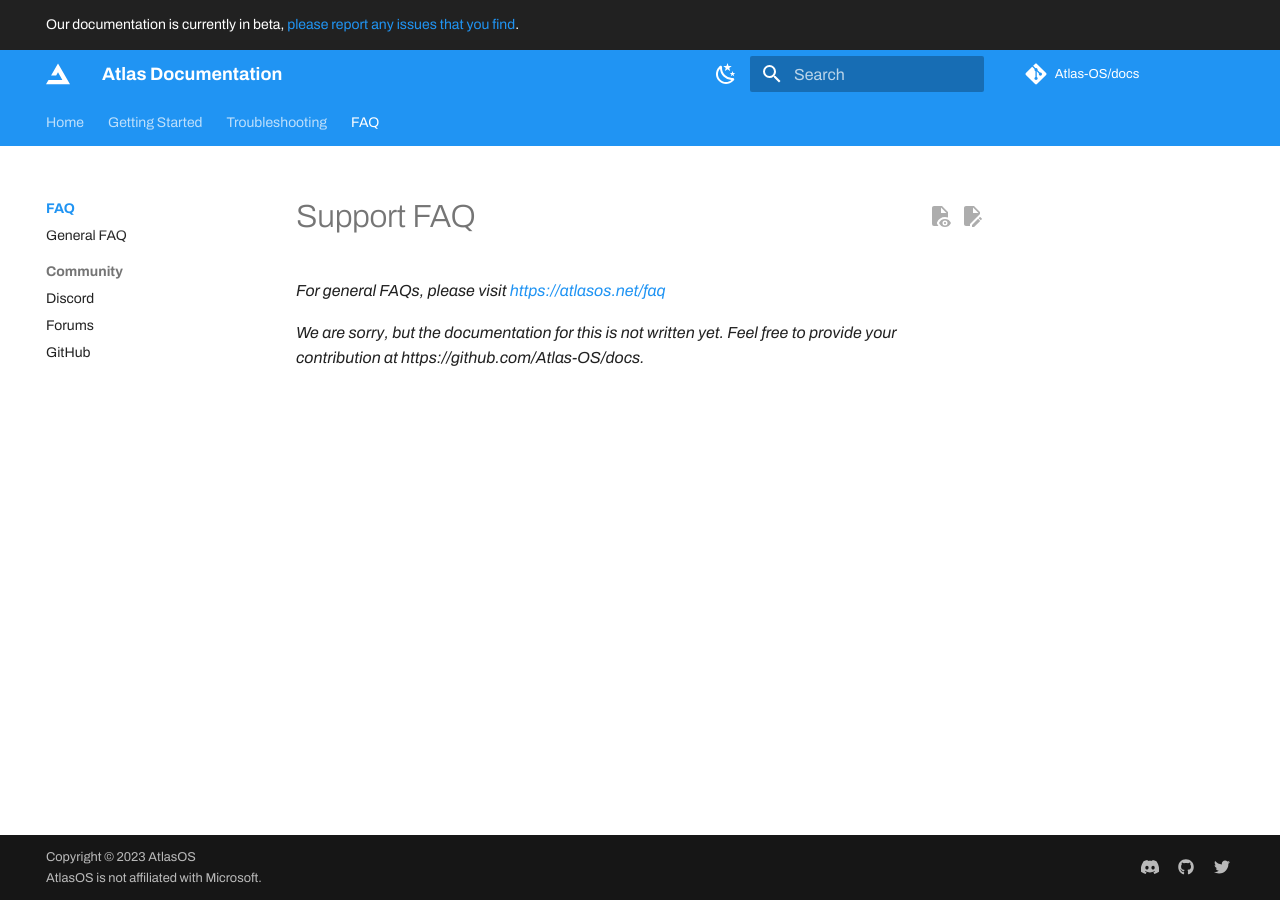
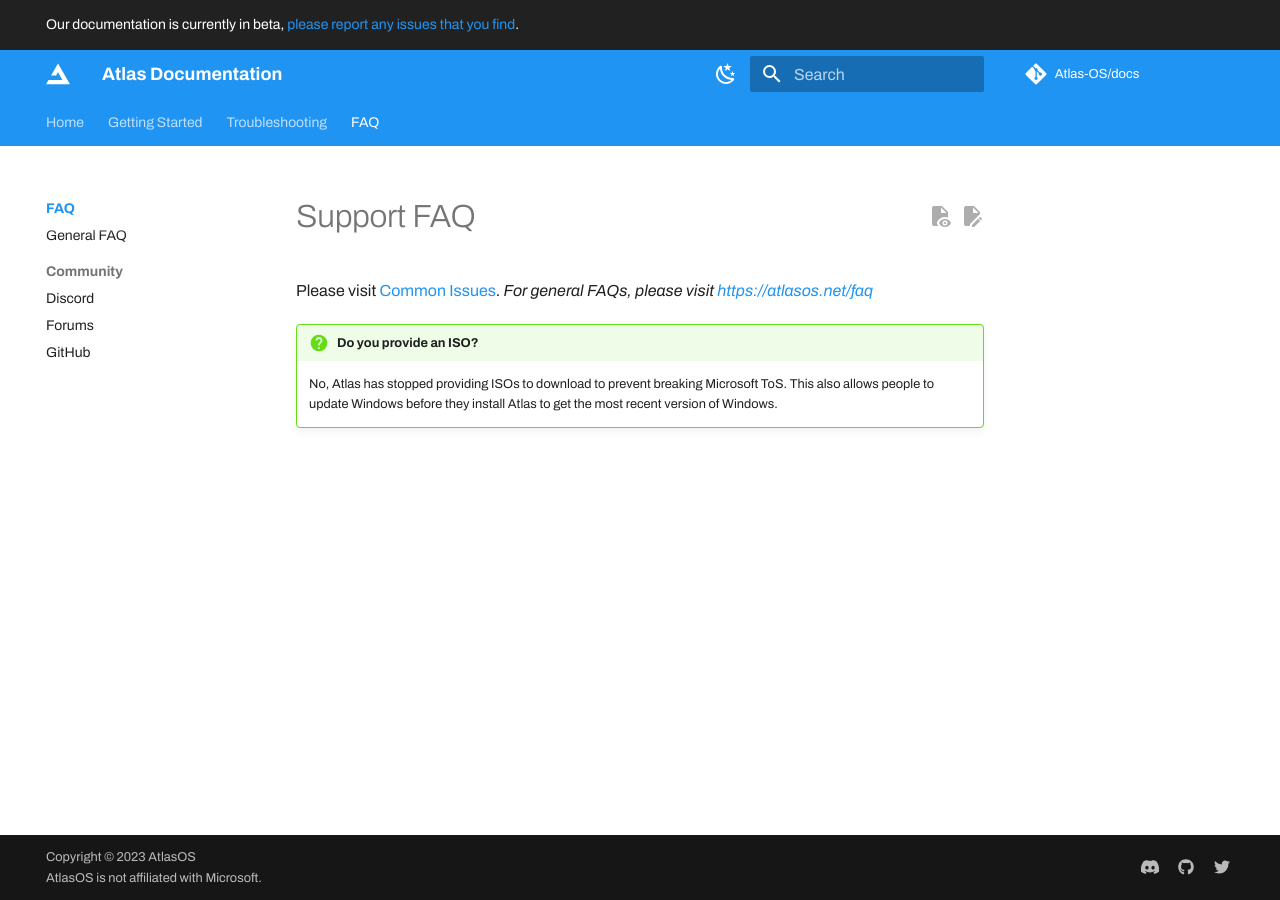
Before and after one commit to Atlas-OS/docs, an MkDocs documentation site: the page built from docs/faq/index.md, in a window 1280 px wide. Built offline with MkDocs 1.6.1 and Material for MkDocs 9.7.7, drawn with Linux system fonts in a browser that asks for light colours; some web fonts are replaced; plug-ins that fetch from the network failed and are left out; comment, search, counter and statistics services are not loaded.

Commit message:
Update index.md

```diff
--- a/docs/faq/index.md
+++ b/docs/faq/index.md
@@ -1,5 +1,6 @@
 # Support FAQ
-
+Please visit [Common Issues](https://docs.atlasos.net/troubleshooting/common-issues/).
 _For general FAQs, please visit [https://atlasos.net/faq](https://atlasos.net/faq)_
 
-_We are sorry, but the documentation for this is not written yet. Feel free to provide your contribution at https://github.com/Atlas-OS/docs._
+!!! question "Do you provide an ISO?"
+    No, Atlas has stopped providing ISOs to download to prevent breaking Microsoft ToS. This also allows people to update Windows before they install Atlas to get the most recent version of Windows.
```
